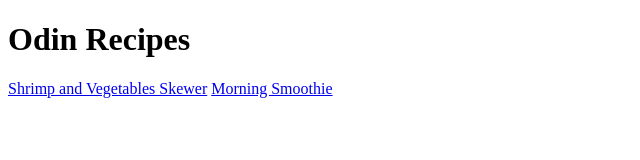
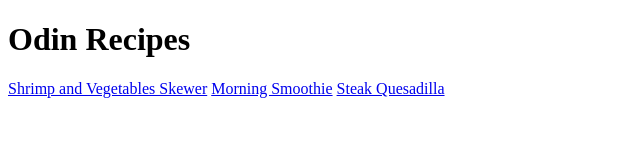
Before and after one commit to ethanmichael/odin-recipes, a plain HTML site: page index.html in a window 1280 px wide. Shown: the whole page, without its empty margins (0-640 px from the left). Drawn offline with Linux system fonts and the light colour scheme.

Commit message:
Add link to third recipe for steak quesadilla

```diff
--- a/index.html
+++ b/index.html
@@ -8,5 +8,6 @@
         <h1>Odin Recipes</h1>
         <a href="recipes/shrimp-and-vegetables-skewer.html">Shrimp and Vegetables Skewer</a>
         <a href="recipes/morning-smoothie.html">Morning Smoothie</a>
+        <a href="recipes/steak-quesadilla.html">Steak Quesadilla</a>
     </body>
 </html>
```
